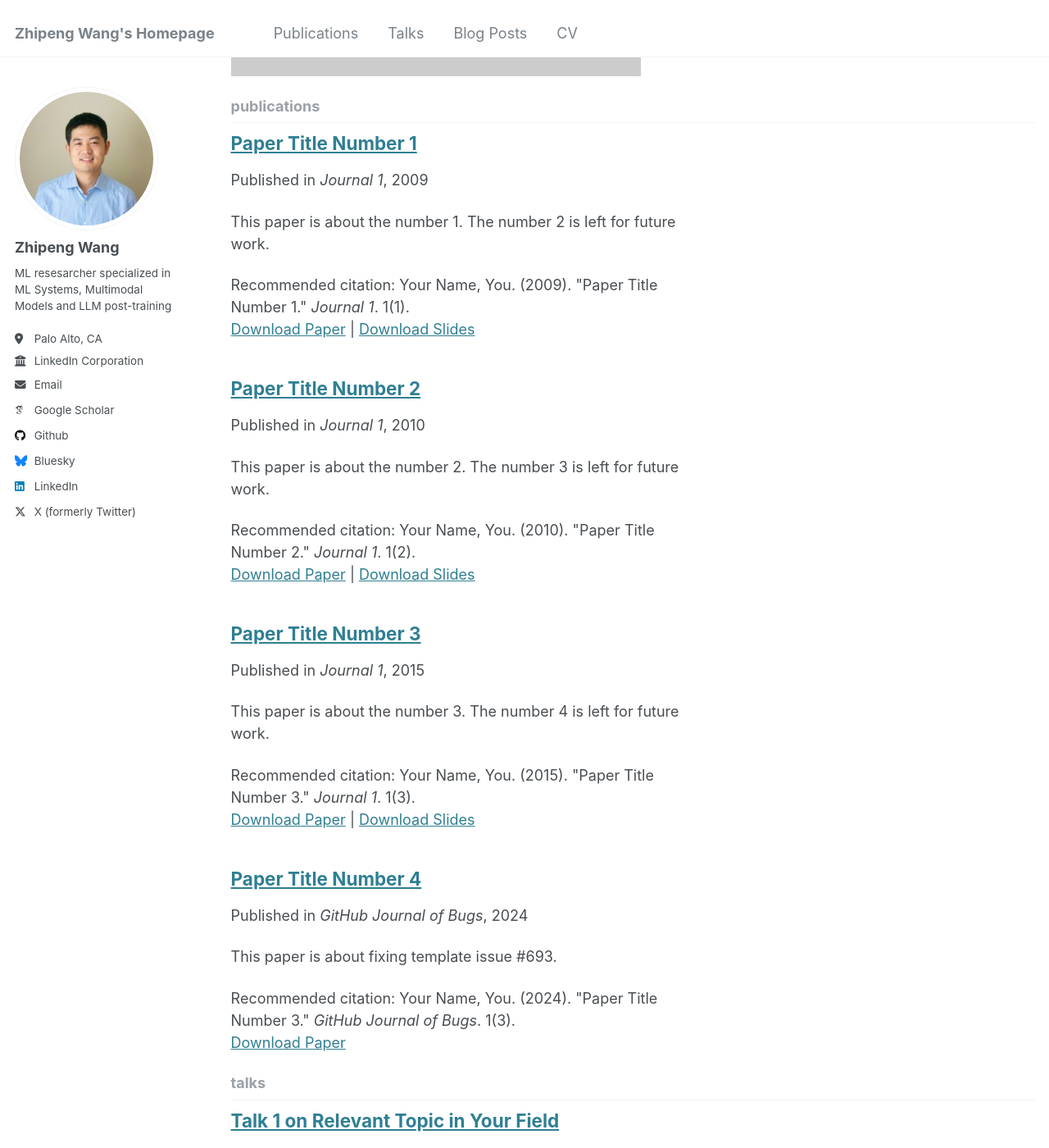
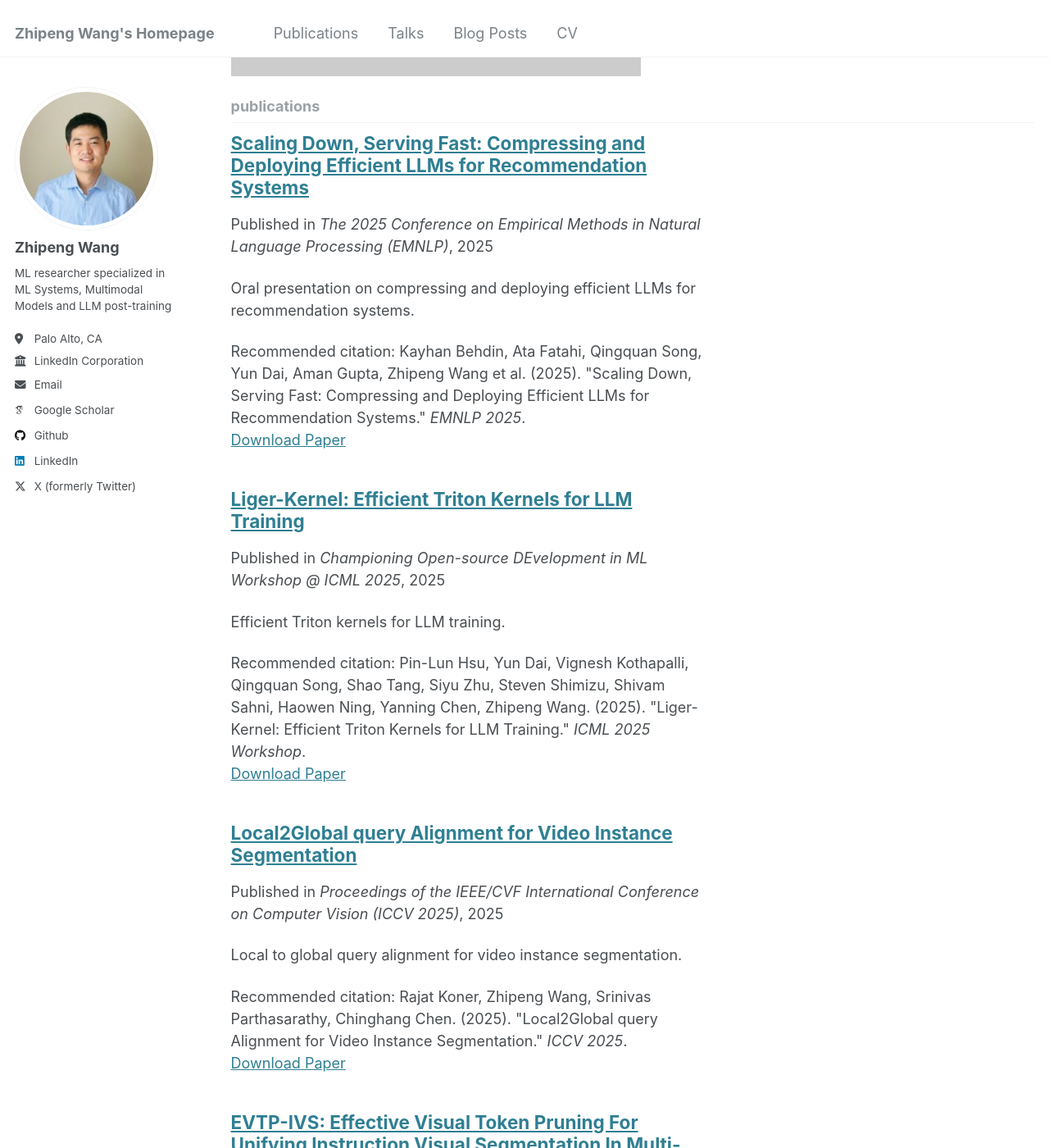
Before and after one commit to fcbayernwzp/fcbayernwzp.github.io, a Jekyll site: the page built from _pages/collection-archive.html, in a window 1280 px wide and 1400 px high, scrolled down 999 px. Shown: the whole window at 82% size. Built offline with Jekyll 4.4.1, drawn with Linux system fonts in a browser that asks for light colours; some web fonts are replaced; some of the changed text lies outside the part shown.

Commit message:
Fix config issues and replace template publications with real papers
- Fix typo "resesarcher" → "researcher" in bio
- Update GitHub username from template default "academicpages" to "fcbayernwzp"
- Remove placeholder Bluesky handle "bsky.app"
- Remove 4 template default publication files
- Add 4 real publication entries (EMNLP 2025, WACV 2026, ICML 2025, ICCV 2025)

Co-Authored-By: Claude Opus 4.6 (1M context) <noreply@anthropic.com>

```diff
--- a/_config.yml
+++ b/_config.yml
@@ -24,7 +24,7 @@ author:
   avatar           : "zhipeng_portrait.png"
   name             : "Zhipeng Wang"
   pronouns         : # example: "she/her"
-  bio              : "ML resesarcher specialized in ML Systems, Multimodal Models and LLM post-training"
+  bio              : "ML researcher specialized in ML Systems, Multimodal Models and LLM post-training"
   location         : "Palo Alto, CA"
   employer         : "LinkedIn Corporation"
   uri              : # URL
@@ -44,12 +44,12 @@ author:
   bitbucket        : # Username - Update with your username on the site
   codepen          : # Username
   dribbble         : # Username
-  github           : "academicpages"
+  github           : "fcbayernwzp"
   kaggle           : # Username
   stackoverflow    : # User number or user number and name (i.e., use "1" or "1/jeff-atwood")
 
   # Social media
-  bluesky          : "bsky.app" # Replace this with you Bluesky username
+  bluesky          : # Username
   facebook         : # Username
   flickr           : # Username
   foursquare       : # Username
--- a/_publications/2009-10-01-paper-title-number-1.md
+++ /dev/null
@@ -1,14 +0,0 @@
----
-title: "Paper Title Number 1"
-collection: publications
-category: manuscripts
-permalink: /publication/2009-10-01-paper-title-number-1
-excerpt: 'This paper is about the number 1. The number 2 is left for future work.'
-date: 2009-10-01
-venue: 'Journal 1'
-slidesurl: 'http://academicpages.github.io/files/slides1.pdf'
-paperurl: 'http://academicpages.github.io/files/paper1.pdf'
-citation: 'Your Name, You. (2009). &quot;Paper Title Number 1.&quot; <i>Journal 1</i>. 1(1).'
----
-
-The contents above will be part of a list of publications, if the user clicks the link for the publication than the contents of section will be rendered as a full page, allowing you to provide more information about the paper for the reader. When publications are displayed as a single page, the contents of the above "citation" field will automatically be included below this section in a smaller font.
--- a/_publications/2010-10-01-paper-title-number-2.md
+++ /dev/null
@@ -1,14 +0,0 @@
----
-title: "Paper Title Number 2"
-collection: publications
-category: manuscripts
-permalink: /publication/2010-10-01-paper-title-number-2
-excerpt: 'This paper is about the number 2. The number 3 is left for future work.'
-date: 2010-10-01
-venue: 'Journal 1'
-slidesurl: 'http://academicpages.github.io/files/slides2.pdf'
-paperurl: 'http://academicpages.github.io/files/paper2.pdf'
-citation: 'Your Name, You. (2010). &quot;Paper Title Number 2.&quot; <i>Journal 1</i>. 1(2).'
----
-
-The contents above will be part of a list of publications, if the user clicks the link for the publication than the contents of section will be rendered as a full page, allowing you to provide more information about the paper for the reader. When publications are displayed as a single page, the contents of the above "citation" field will automatically be included below this section in a smaller font.
--- a/_publications/2015-10-01-paper-title-number-3.md
+++ /dev/null
@@ -1,14 +0,0 @@
----
-title: "Paper Title Number 3"
-collection: publications
-category: manuscripts
-permalink: /publication/2015-10-01-paper-title-number-3
-excerpt: 'This paper is about the number 3. The number 4 is left for future work.'
-date: 2015-10-01
-venue: 'Journal 1'
-slidesurl: 'http://academicpages.github.io/files/slides3.pdf'
-paperurl: 'http://academicpages.github.io/files/paper3.pdf'
-citation: 'Your Name, You. (2015). &quot;Paper Title Number 3.&quot; <i>Journal 1</i>. 1(3).'
----
-
-The contents above will be part of a list of publications, if the user clicks the link for the publication than the contents of section will be rendered as a full page, allowing you to provide more information about the paper for the reader. When publications are displayed as a single page, the contents of the above "citation" field will automatically be included below this section in a smaller font.
--- a/_publications/2024-02-17-paper-title-number-4.md
+++ /dev/null
@@ -1,13 +0,0 @@
----
-title: "Paper Title Number 4"
-collection: publications
-category: conferences
-permalink: /publication/2024-02-17-paper-title-number-4
-excerpt: 'This paper is about fixing template issue #693.'
-date: 2024-02-17
-venue: 'GitHub Journal of Bugs'
-paperurl: 'http://academicpages.github.io/files/paper3.pdf'
-citation: 'Your Name, You. (2024). &quot;Paper Title Number 3.&quot; <i>GitHub Journal of Bugs</i>. 1(3).'
----
-
-The contents above will be part of a list of publications, if the user clicks the link for the publication than the contents of section will be rendered as a full page, allowing you to provide more information about the paper for the reader. When publications are displayed as a single page, the contents of the above "citation" field will automatically be included below this section in a smaller font.
--- /dev/null
+++ b/_publications/2025-emnlp-scaling-down-serving-fast.md
@@ -0,0 +1,13 @@
+---
+title: "Scaling Down, Serving Fast: Compressing and Deploying Efficient LLMs for Recommendation Systems"
+collection: publications
+category: conferences
+permalink: /publication/2025-emnlp-scaling-down-serving-fast
+excerpt: 'Oral presentation on compressing and deploying efficient LLMs for recommendation systems.'
+date: 2025-01-01
+venue: 'The 2025 Conference on Empirical Methods in Natural Language Processing (EMNLP)'
+paperurl: 'https://aclanthology.org/2025.emnlp-industry.119.pdf'
+citation: 'Kayhan Behdin, Ata Fatahi, Qingquan Song, Yun Dai, Aman Gupta, Zhipeng Wang et al. (2025). &quot;Scaling Down, Serving Fast: Compressing and Deploying Efficient LLMs for Recommendation Systems.&quot; <i>EMNLP 2025</i>.'
+---
+
+Oral presentation at EMNLP 2025 on compressing and deploying efficient LLMs for recommendation systems.
--- /dev/null
+++ b/_publications/2025-iccv-local2global.md
@@ -0,0 +1,13 @@
+---
+title: "Local2Global query Alignment for Video Instance Segmentation"
+collection: publications
+category: conferences
+permalink: /publication/2025-iccv-local2global
+excerpt: 'Local to global query alignment for video instance segmentation.'
+date: 2025-10-01
+venue: 'Proceedings of the IEEE/CVF International Conference on Computer Vision (ICCV 2025)'
+paperurl: 'https://openaccess.thecvf.com/content/ICCV2025W/LSVOS/papers/Koner_Local2Global_query_Alignment_for_Video_Instance_Segmentation_ICCVW_2025_paper.pdf'
+citation: 'Rajat Koner, Zhipeng Wang, Srinivas Parthasarathy, Chinghang Chen. (2025). &quot;Local2Global query Alignment for Video Instance Segmentation.&quot; <i>ICCV 2025</i>.'
+---
+
+Published at ICCV 2025.
--- /dev/null
+++ b/_publications/2025-icml-liger-kernel.md
@@ -0,0 +1,13 @@
+---
+title: "Liger-Kernel: Efficient Triton Kernels for LLM Training"
+collection: publications
+category: conferences
+permalink: /publication/2025-icml-liger-kernel
+excerpt: 'Efficient Triton kernels for LLM training.'
+date: 2025-06-01
+venue: 'Championing Open-source DEvelopment in ML Workshop @ ICML 2025'
+paperurl: 'https://openreview.net/forum?id=36SjAIT42G'
+citation: 'Pin-Lun Hsu, Yun Dai, Vignesh Kothapalli, Qingquan Song, Shao Tang, Siyu Zhu, Steven Shimizu, Shivam Sahni, Haowen Ning, Yanning Chen, Zhipeng Wang. (2025). &quot;Liger-Kernel: Efficient Triton Kernels for LLM Training.&quot; <i>ICML 2025 Workshop</i>.'
+---
+
+Presented at ICML 2025 CODE Workshop.
--- /dev/null
+++ b/_publications/2026-wacv-evtp-ivs.md
@@ -0,0 +1,13 @@
+---
+title: "EVTP-IVS: Effective Visual Token Pruning For Unifying Instruction Visual Segmentation In Multi-Modal Large Language Models"
+collection: publications
+category: conferences
+permalink: /publication/2026-wacv-evtp-ivs
+excerpt: 'Effective visual token pruning for unifying instruction visual segmentation in MLLMs.'
+date: 2026-01-01
+venue: 'IEEE/CVF Winter Conference on Applications of Computer Vision (WACV 2026)'
+paperurl: 'https://arxiv.org/abs/2508.11886'
+citation: 'Wenhui Zhu*, Xiwen Chen*, Zhipeng Wang*#, Shao Tang, Sayan Ghosh, Xuanzhao Dong, Rajat Koner, Yalin Wang. (2026). &quot;EVTP-IVS: Effective Visual Token Pruning For Unifying Instruction Visual Segmentation In Multi-Modal Large Language Models.&quot; <i>WACV 2026</i>.'
+---
+
+Published at WACV 2026. (* equal contribution, # corresponding author)
```
